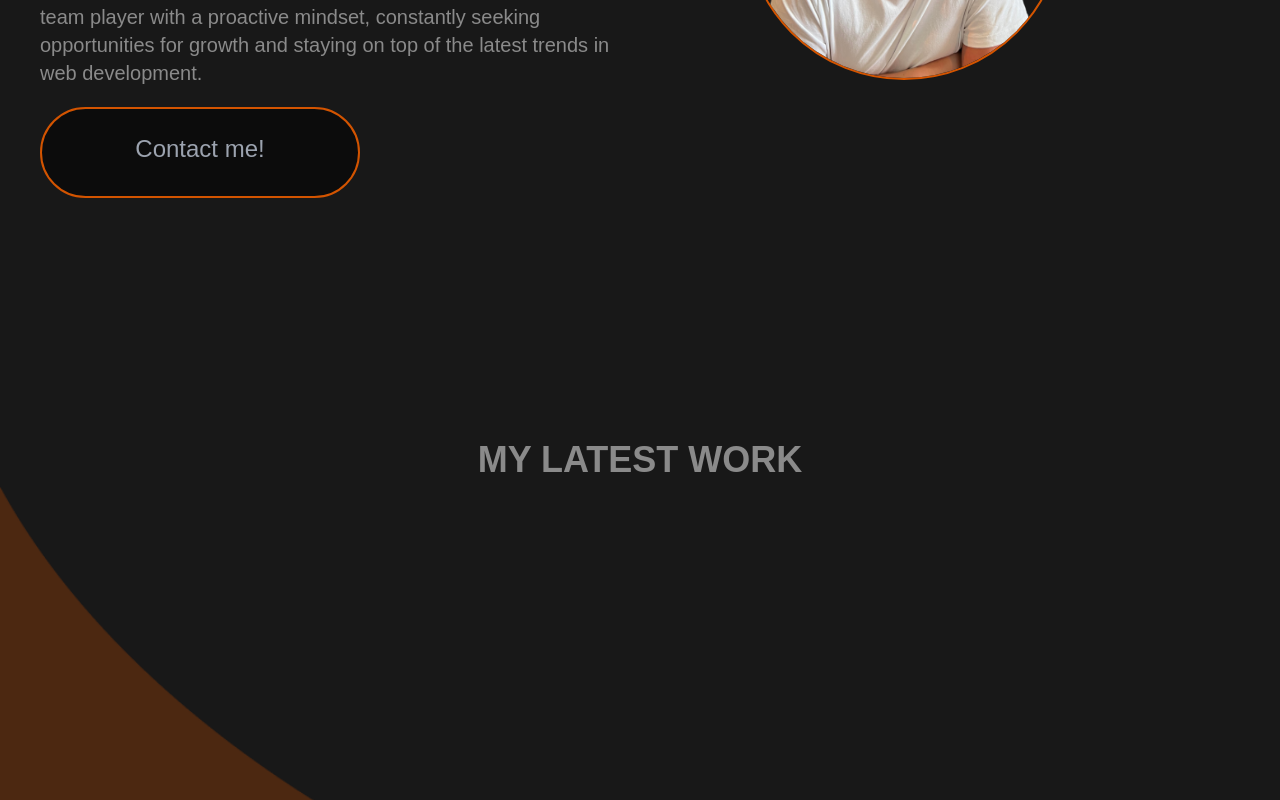
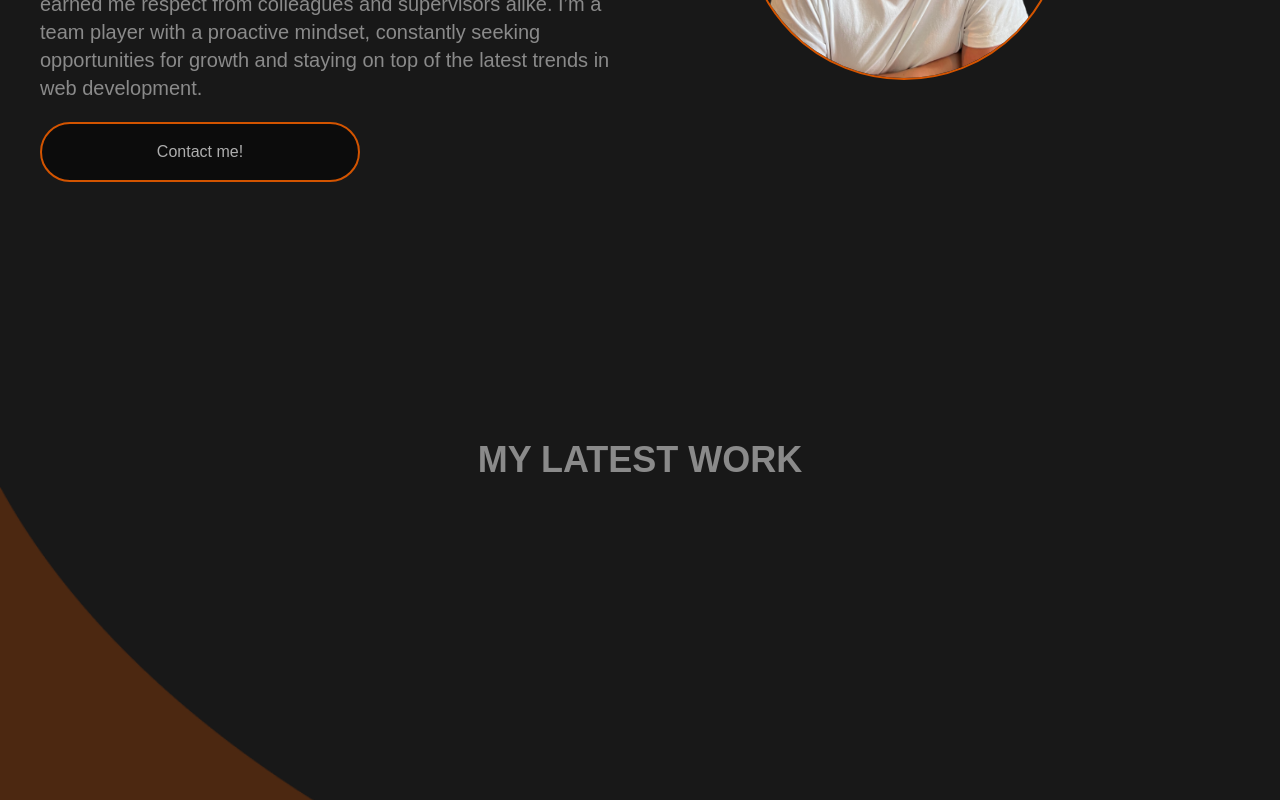
Before and after one commit to TomEder/MyPortfolio, a React (Create React App) app: page / in a window 1280 px wide. Shown: the part 1280-2080 px from the top of the page. Built offline with nearby package versions, Linux system fonts and the light colour scheme; a web font is replaced by a local one.

Commit message:
Refactor buttonStyle in container.css and remove unused className in container.jsx

```diff
--- a/src/conponents/Container/container.css
+++ b/src/conponents/Container/container.css
@@ -2,7 +2,7 @@
   @apply border-2
       border-[#d35400]
       text-[#aeaeae]
-        w-full
+      w-36
       max-w-xs
       px-8
       py-4
--- a/src/conponents/Container/container.jsx
+++ b/src/conponents/Container/container.jsx
@@ -32,7 +32,6 @@ const About = () => {
             smooth={true}
             offset={-70}
             duration={500}
-            className="inline-block text-2xl text-gray-400 no-underline hover:text-gray-200 hover:text-underline py-2 px-2 cursor-pointer"
           >
             Contact me!
           </Link>
--- a/src/conponents/Projects/projects.jsx
+++ b/src/conponents/Projects/projects.jsx
@@ -28,13 +28,13 @@ const projectData = [
       "I am developing an app that helps hourly employees easily keep track of hours worked and money earned for different projects. The user creates a project, sets an hourly rate, and starts a timer for each work session. When the timer is stopped, the app automatically calculates the earnings and adds it to the total for the billing period.",
     tech: ["React", "Tailwind CSS", "Firebase"],
   },
-  {
+  /* {
     title: "Labelle studio website",
     image: LabelleLanding,
     description:
       "I designed and developed a website for a local hair salon. The website showcases the studio's portfolio and services, and includes a contact form for potential clients to reach out.",
     tech: ["React", "Tailwind CSS", "Instagram API", "Figma"],
-  },
+  }, */
 ];
 
 const Projects = () => {
@@ -85,7 +85,11 @@ const Projects = () => {
             <h2 className="text-3xl font-semibold text-[#D35400] mb-4">
               {selectedProject.title}
             </h2>
-            <img className="m-auto" src={selectedProject.image} alt="Project" />
+            <img
+              className="m-auto max-h-96"
+              src={selectedProject.image}
+              alt="Project"
+            />
             {selectedProject.tech && (
               <div className="flex flex-wrap mt-4">
                 {selectedProject.tech.map((tech, index) => (
```
Lines whose indentation alone changed are shown as unchanged.
